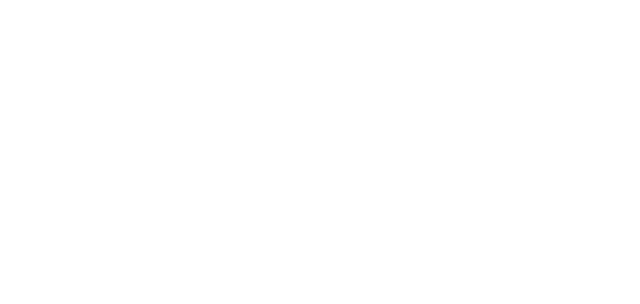
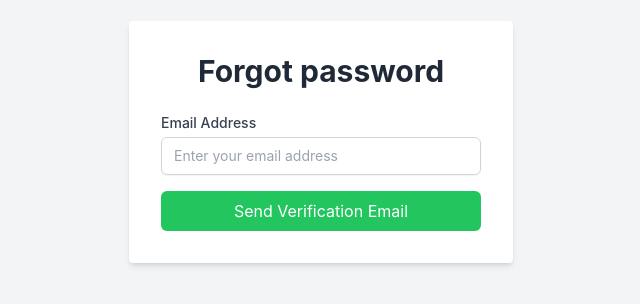
Before and after one commit to Shineri/FixIt, a React (Vite) app in the folder frontend/: page /Emailverification in a window 1280 px wide. Before the commit this address had no page. Shown: the part 258-562 px from the top of the page, without its empty margins (319-959 px from the left). Built offline with nearby package versions, Linux system fonts and the light colour scheme.

Commit message:
email verification

```diff
--- a/frontend/src/App.jsx
+++ b/frontend/src/App.jsx
@@ -10,6 +10,7 @@ import { ToastContainer, toast } from "react-toastify";
 import "react-toastify/dist/ReactToastify.css";
 import ManagerProfile from './pages/ManagerProfile';
 import UserProfile from './pages/UserProfie';
+import EmailVerificationForm from './pages/Emailverification';
 
 
 
@@ -22,7 +23,7 @@ const App = () => {
           <Route path="/CreateAccountPage" element={<CreateAccountPage/>} />
           <Route path="/Login" element={<Login/>} />
           <Route path="/ComplainForm" element={<ComplainForm/>} />
-
+          <Route path ="/Emailverification" element={<EmailVerificationForm/>}/>
           <Route path ="/UserProfile" element={<UserProfile/>}/>
           <Route path ="/ManagerProfile" element={<ManagerProfile/>}/>
           {/* Add other routes as needed */}
--- /dev/null
+++ b/frontend/src/pages/Emailverification.jsx
@@ -0,0 +1,65 @@
+import React, { useState } from "react";
+
+const EmailVerificationForm = () => {
+  const [email, setEmail] = useState("");
+  const [verificationSent, setVerificationSent] = useState(false);
+
+  const handleEmailChange = (e) => {
+    setEmail(e.target.value);
+  };
+
+  const handleSubmit = (e) => {
+    e.preventDefault();
+
+    console.log("Send verification to:", email);
+    setVerificationSent(true);
+  };
+
+  return (
+    <div className="flex items-center justify-center h-screen bg-gray-100">
+      <div className="bg-white p-8 rounded shadow-md w-96">
+        <h2 className="text-3xl font-bold text-center text-gray-800 mb-6">
+          Forgot password
+        </h2>
+        {!verificationSent ? (
+          <form onSubmit={handleSubmit}>
+            <div className="mb-4">
+              <label
+                htmlFor="email"
+                className="block text-sm font-medium text-gray-700"
+              >
+                Email Address
+              </label>
+              <input
+                type="email"
+                id="email"
+                className="mt-1 block w-full px-3 py-2 border border-gray-300 rounded-md shadow-sm focus:outline-none focus:ring-indigo-500 focus:border-indigo-500 sm:text-sm"
+                placeholder="Enter your email address"
+                value={email}
+                onChange={handleEmailChange}
+                required
+              />
+            </div>
+            <button
+              type="submit"
+              className="w-full px-4 py-2 bg-green-500 text-white rounded-md hover:bg-indigo-600 focus:outline-none focus:bg-indigo-600"
+            >
+              Send Verification Email
+            </button>
+          </form>
+        ) : (
+          <div className="text-center">
+            <p className="text-gray-800 mb-4">
+              Verification email sent to {email}.
+            </p>
+            <p className="text-sm text-red-500">
+              Check your inbox (and spam folder) for the verification email.
+            </p>
+          </div>
+        )}
+      </div>
+    </div>
+  );
+};
+
+export default EmailVerificationForm;
--- a/frontend/src/pages/UserProfie.jsx
+++ b/frontend/src/pages/UserProfie.jsx
@@ -5,7 +5,7 @@ const UserProfile = ({ userName, role, email}) => {
   const handleComplainForm = () => {
     // Navigate to complain form page
     // Replace '/complain-form' with your actual route
-    window.location.href = "/complain-form";
+    window.location.href = "/ComplainForm";
   };
 
   return (
```
